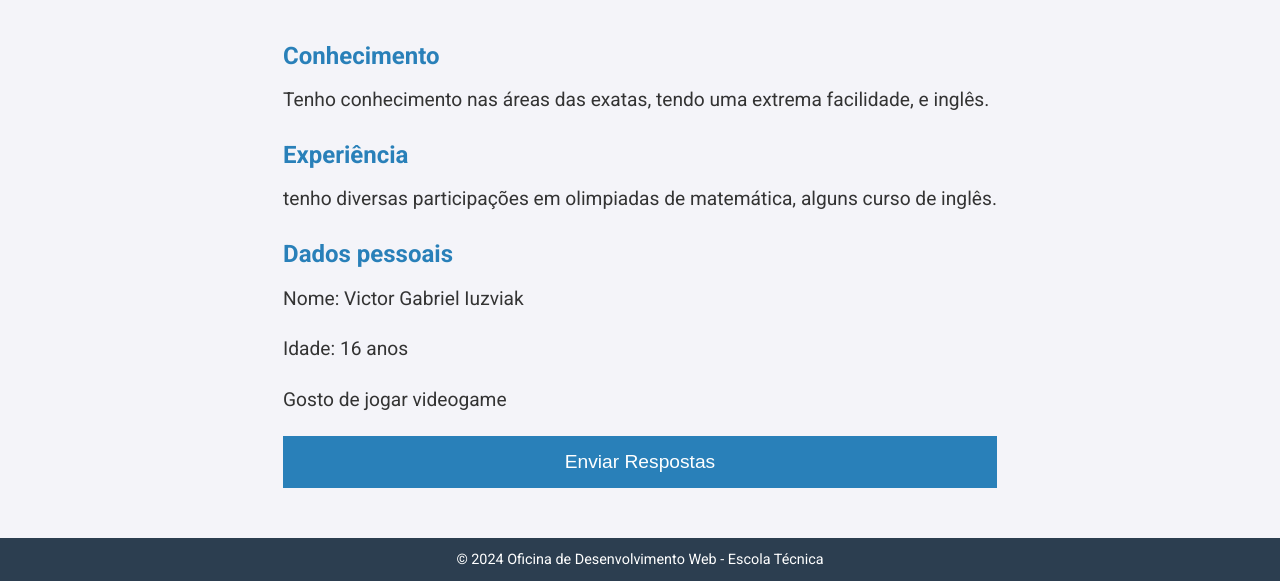
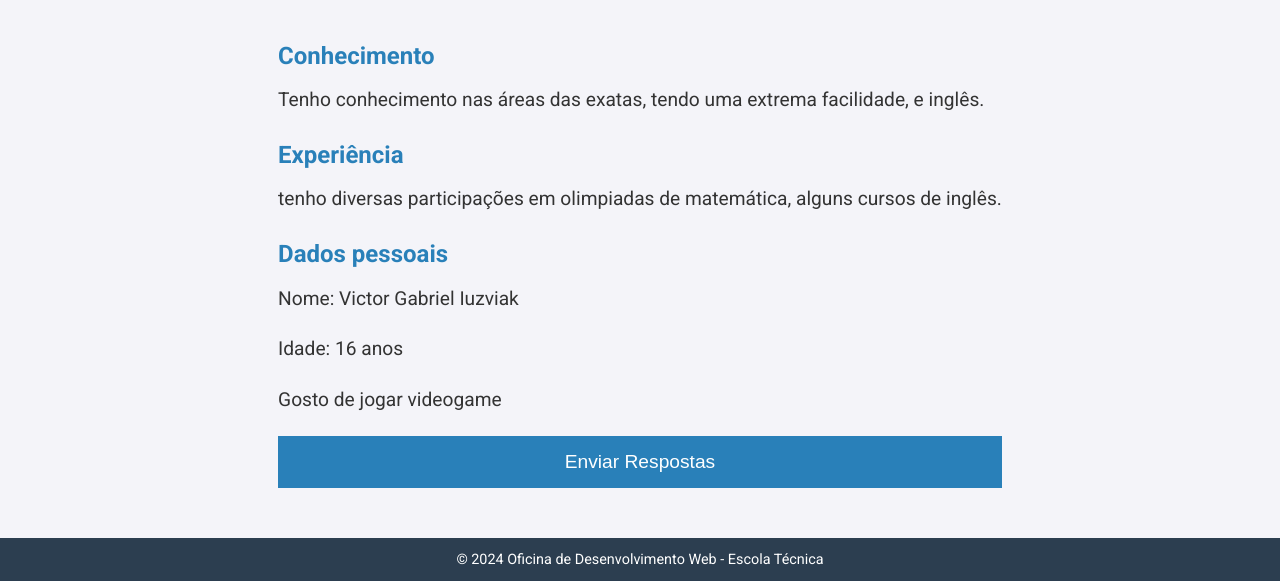
Before and after one commit to VictorIuzviak/curricolo-atividade, a plain HTML site: page index.html in a window 1280 px wide. Shown: the part 219-800 px from the top of the page. Drawn offline with Linux system fonts and the light colour scheme.

Commit message:
Update index.html

```diff
--- a/index.html
+++ b/index.html
@@ -23,7 +23,7 @@
             <p>Tenho conhecimento nas áreas das exatas, tendo uma extrema facilidade, e inglês.</p>
 
             <h3>Experiência</h3>
-            <p>tenho diversas participações em olimpiadas de matemática, alguns curso de inglês.</p>
+            <p>tenho diversas participações em olimpiadas de matemática, alguns cursos de inglês.</p>
 
             <h3>Dados pessoais</h3>
             <p>Nome: Victor Gabriel Iuzviak<p>
```
